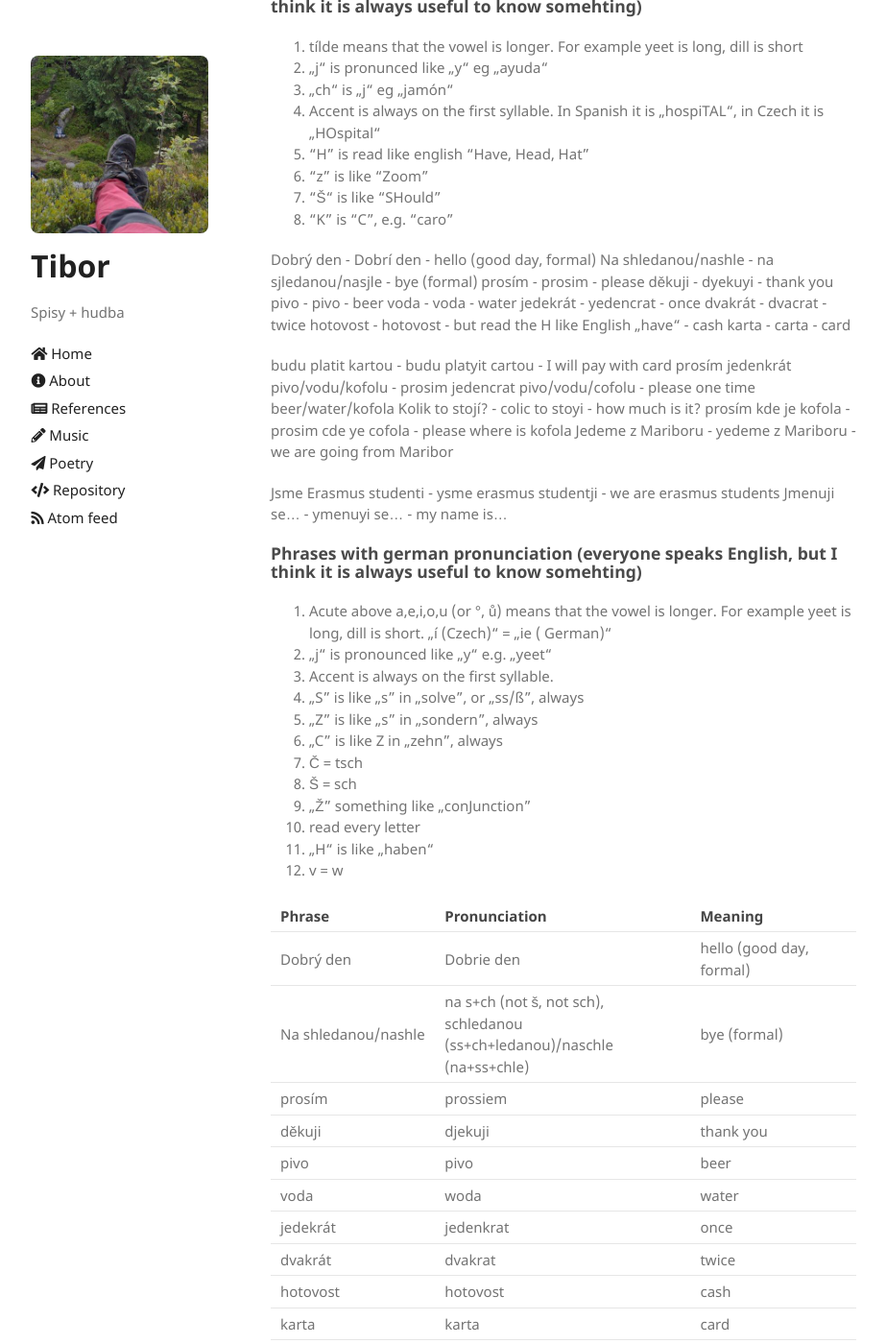
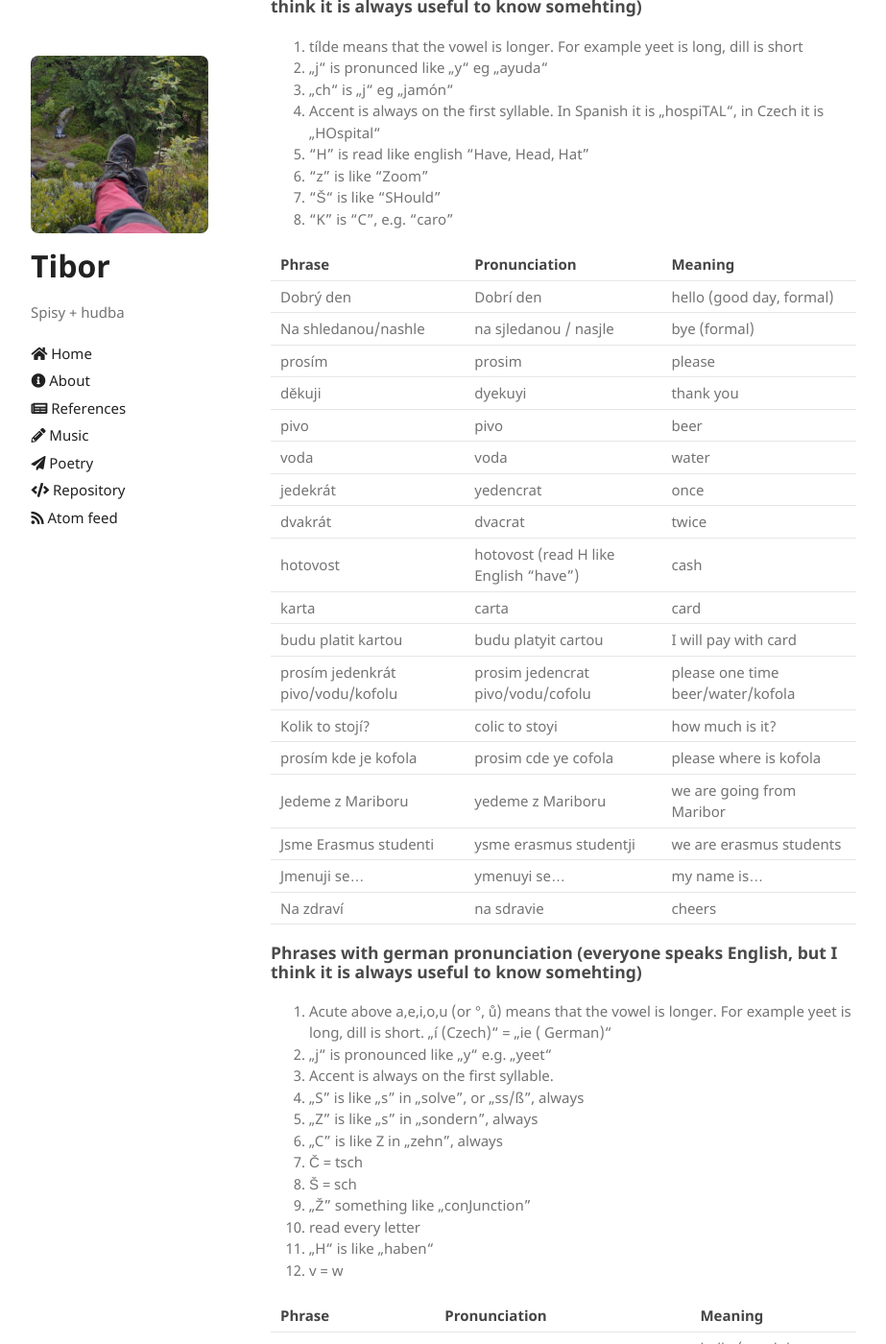
Before and after one commit to thefallofjohannm/thefallofjohannm.github.io, a Jekyll site: the page built from _posts/2026-03-08-non-mainstream-tips.md, in a window 1280 px wide and 1400 px high, scrolled down 10462 px. Shown: the whole window at 96% size, without its empty margins (178-1101 px from the left). Built offline with Jekyll 4.4.1, drawn with Linux system fonts in a browser that asks for light colours.

Commit message:
new table for spanish pronunciation

```diff
--- a/_posts/2026-03-08-non-mainstream-tips.md
+++ b/_posts/2026-03-08-non-mainstream-tips.md
@@ -228,25 +228,26 @@ search in [visitczechia.com](visitczechia.com). There you will find seasonal eve
 7. "Š“ is like "SHould"
 8. "K" is "C", e.g. "caro"
 
-Dobrý den - Dobrí den - hello (good day, formal)
-Na shledanou/nashle - na sjledanou/nasjle - bye (formal)
-prosím - prosim - please
-děkuji - dyekuyi - thank you
-pivo - pivo - beer
-voda - voda - water
-jedekrát - yedencrat - once
-dvakrát - dvacrat - twice
-hotovost - hotovost - but read the H like English „have“ - cash
-karta - carta - card
-
-budu platit kartou - budu platyit cartou - I will pay with card
-prosím jedenkrát pivo/vodu/kofolu - prosim jedencrat pivo/vodu/cofolu - please one time beer/water/kofola
-Kolik to stojí? - colic to stoyi - how much is it?
-prosím kde je kofola - prosim cde ye cofola - please where is kofola
-Jedeme z Mariboru - yedeme z Mariboru - we are going from Maribor
-
-Jsme Erasmus studenti - ysme erasmus studentji - we are erasmus students
-Jmenuji se… - ymenuyi se… - my name is…
+| Phrase                            | Pronunciation                         | Meaning                           |
+| :-------------------------------- | :------------------------------------ | :-------------------------------- |
+| Dobrý den                         | Dobrí den                             | hello (good day, formal)          |
+| Na shledanou/nashle               | na sjledanou / nasjle                 | bye (formal)                      |
+| prosím                            | prosim                                | please                            |
+| děkuji                            | dyekuyi                               | thank you                         |
+| pivo                              | pivo                                  | beer                              |
+| voda                              | voda                                  | water                             |
+| jedekrát                          | yedencrat                             | once                              |
+| dvakrát                           | dvacrat                               | twice                             |
+| hotovost                          | hotovost (read H like English “have”) | cash                              |
+| karta                             | carta                                 | card                              |
+| budu platit kartou                | budu platyit cartou                   | I will pay with card              |
+| prosím jedenkrát pivo/vodu/kofolu | prosim jedencrat pivo/vodu/cofolu     | please one time beer/water/kofola |
+| Kolik to stojí?                   | colic to stoyi                        | how much is it?                   |
+| prosím kde je kofola              | prosim cde ye cofola                  | please where is kofola            |
+| Jedeme z Mariboru                 | yedeme z Mariboru                     | we are going from Maribor         |
+| Jsme Erasmus studenti             | ysme erasmus studentji                | we are erasmus students           |
+| Jmenuji se…                       | ymenuyi se…                           | my name is…                       |
+| Na zdraví                         | na sdravie                            | cheers                            |
 
 
 ### Phrases with german pronunciation (everyone speaks English, but I think it is always useful to know somehting)
```
